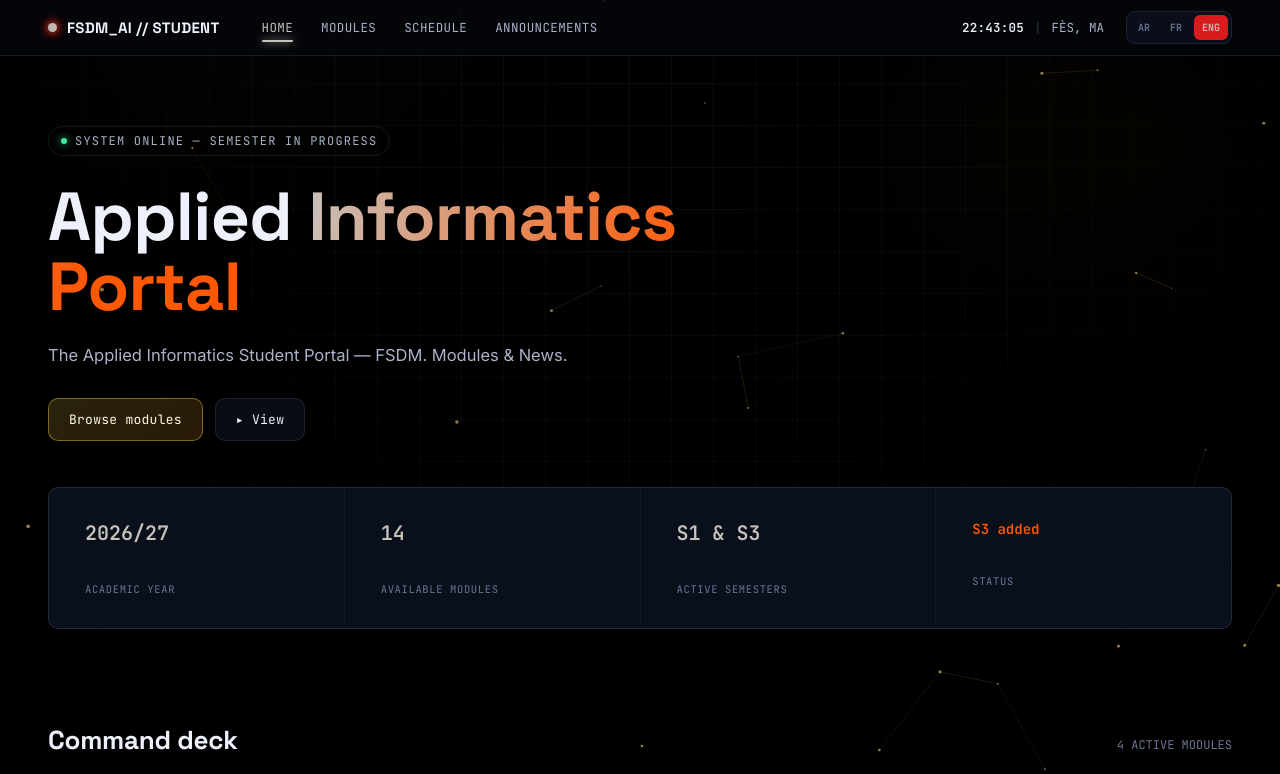
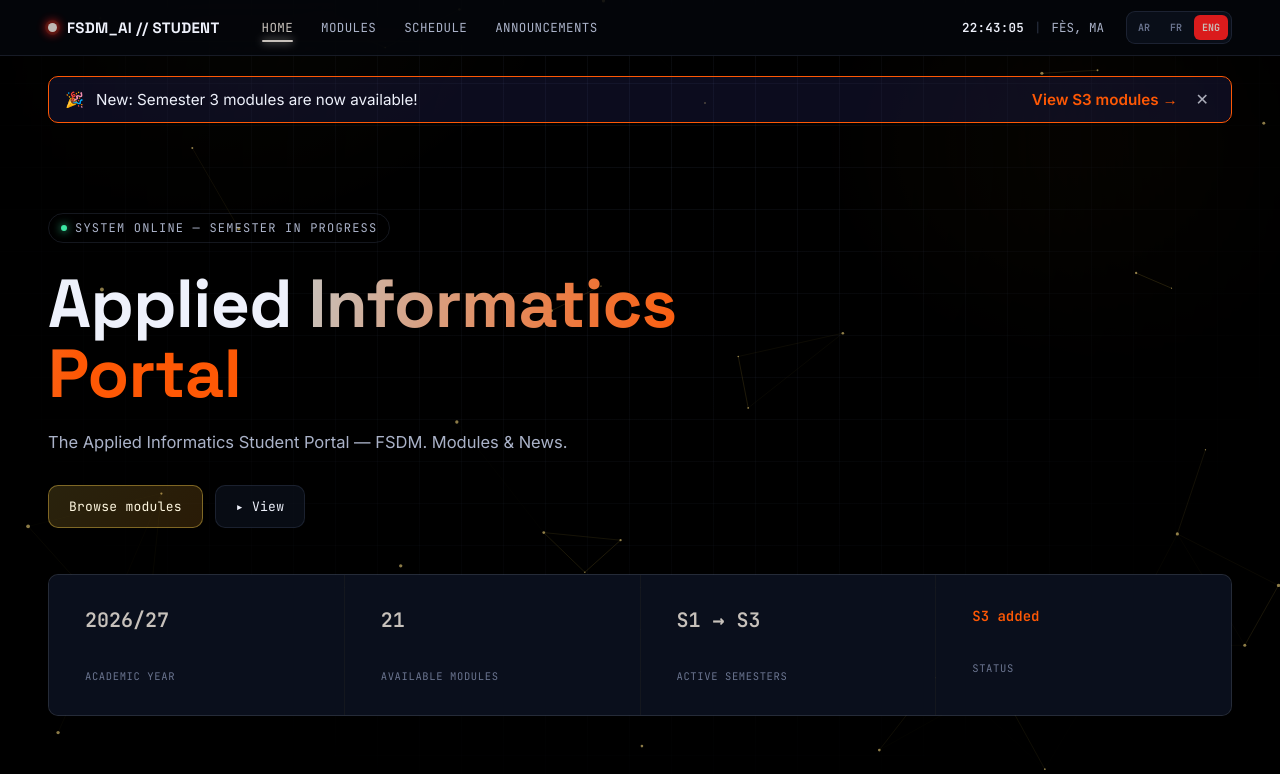
Before and after one commit to mcmaarouf/fsdm-ia, a plain HTML site: page index.html in a window 1280 px wide. Shown: the top 774 px of the page. Drawn offline with Linux system fonts and the light colour scheme.

Commit message:
Refactor S3 notice bar and clean up HTML

```diff
--- a/index.html
+++ b/index.html
@@ -31,14 +31,15 @@
 
 <main class="wrap">
 
-    <div class="notice-bar" id="s3-notice" hidden>
+  <!-- S3 notice bar -->
+  <div class="notice-bar" id="s3-notice" hidden>
     <span class="notice-icon">🎉</span>
     <span class="notice-text">New: Semester 3 modules are now available!</span>
     <a href="modules.html#s3" class="notice-link">View S3 modules →</a>
     <button type="button" class="notice-close" id="s3-notice-close" aria-label="Close">✕</button>
   </div>
 
-  <!-- Hero Section المصحح -->
+  <!-- Hero Section -->
   <section class="hero">
     <span class="hero-tag"><span class="dot"></span> SYSTEM ONLINE — SEMESTER IN PROGRESS</span>
     <h1 id="hero-main-title">
@@ -47,9 +48,8 @@
     <p class="lede" id="hero-subtitle">Le portail des étudiants d'Informatique Appliquée — FSDM. Modules & Actualités.</p>
 
     <div class="hero-actions">
-      <a href="modules.html"    class="btn btn-primary"  id="btn-modules">Browse modules</a>
-      <a href="announcements.html"  class="btn"    id="">▸ View </a>
-
+      <a href="modules.html" class="btn btn-primary" id="btn-modules">Browse modules</a>
+      <a href="announcements.html" class="btn">▸ View </a>
     </div>
 
     <div class="hero-readout">
@@ -58,15 +58,14 @@
         <div class="lab" id="lab-year">Academic year</div>
       </div>
       <div>
-        <div class="val">14</div>
+        <div class="val">21</div>
         <div class="lab" id="lab-modules">Available modules</div>
       </div>
       <div>
-        <div class="val" style="font-size: 20px;">  S1 &amp; S3  </div>
+        <div class="val" style="font-size: 20px;">S1 → S3</div>
         <div class="lab" id="lab-semesters">Active semesters</div>
       </div>
       <div>
-
         <div class="val" style="font-size: 14px; color: var(--synapse);" id="lab-s3-soon">S3 added</div>
         <div class="lab" id="lab-status">Status</div>
       </div>
@@ -186,10 +185,22 @@
   </div>
 </footer>
 
-
-
-
 <script src="script.js"></script>
+<script>
+  // S3 notice bar: shown until the student closes it
+  (function () {
+    const bar = document.getElementById('s3-notice');
+    const close = document.getElementById('s3-notice-close');
+    if (!bar || !close) return;
+    let closed = false;
+    try { closed = localStorage.getItem('s3-notice-closed') === '1'; } catch (e) {}
+    if (!closed) bar.hidden = false;
+    close.addEventListener('click', () => {
+      bar.hidden = true;
+      try { localStorage.setItem('s3-notice-closed', '1'); } catch (e) {}
+    });
+  })();
+</script>
 <script defer src="https://cdn.vercel-insights.com/v1/script.js"></script>
 </body>
 </html>
```
